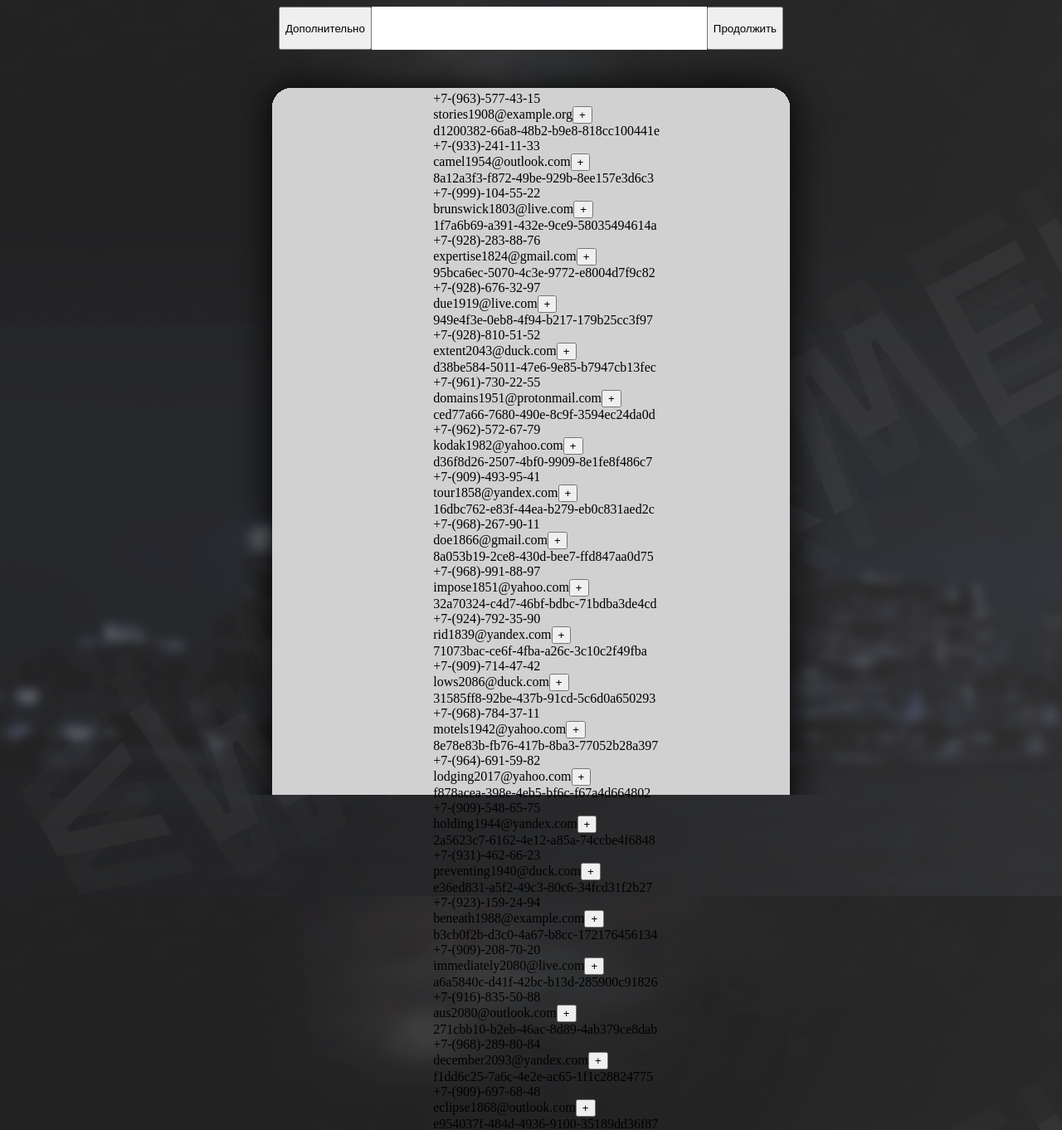
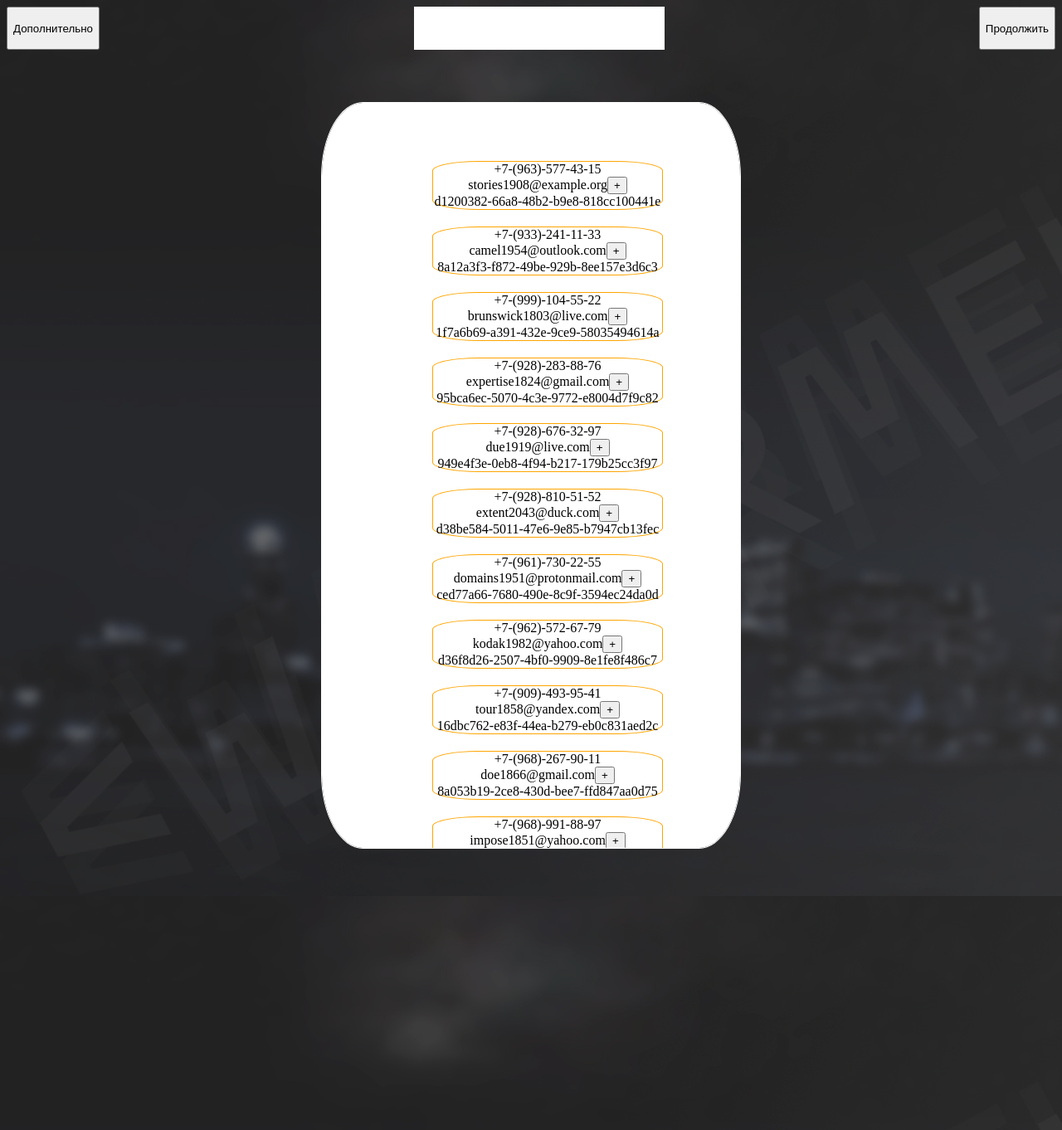
Before and after one commit to AsQqqq/hackathon, a Flask app: page / in a window 1280 px wide. Shown: the top 1362 px of the page at 83% size. Run offline with Flask 3, Linux system fonts and the light colour scheme; parts of the project's set-up code (start-up, migrations or seed data) failed here and were passed over.

Commit message:
Верстка на сопельках.

```diff
--- a/static/css/style.css
+++ b/static/css/style.css
@@ -17,6 +17,9 @@
 
 .userElement {
     list-style-type: none;
+    border: 1px solid orange;
+    margin: 20px;
+    border-radius: 20%;
 }
 
 body {
@@ -27,11 +30,14 @@
     display: flex;
     justify-content: center;
     align-content: right;
-    background-image: url(../assets/group-people-container.png);
-    background-position: top;
-    background-repeat: no-repeat;
-    overflow: visible;
+    overflow-y: scroll;
+    border: 1px solid white;
     height: 898px;
+    margin-left: 30%;
+    margin-right: 30%;
+    margin-top: 5%;
+    background-color: white;
+    border-radius: 10%;
 }
 
 .searchInfo {
@@ -44,6 +50,8 @@
     outline: none;
     height: 50px;
     width: 400px;
+    margin-left: 30%;
+    margin-right: 30%;
 }
 
 .additionalBtns {
@@ -55,3 +63,7 @@
 .elastic {
     margin-top: 50px;
 }
+
+li {
+    text-align: center;
+}
```
Also changed, not shown: 1 other file.
